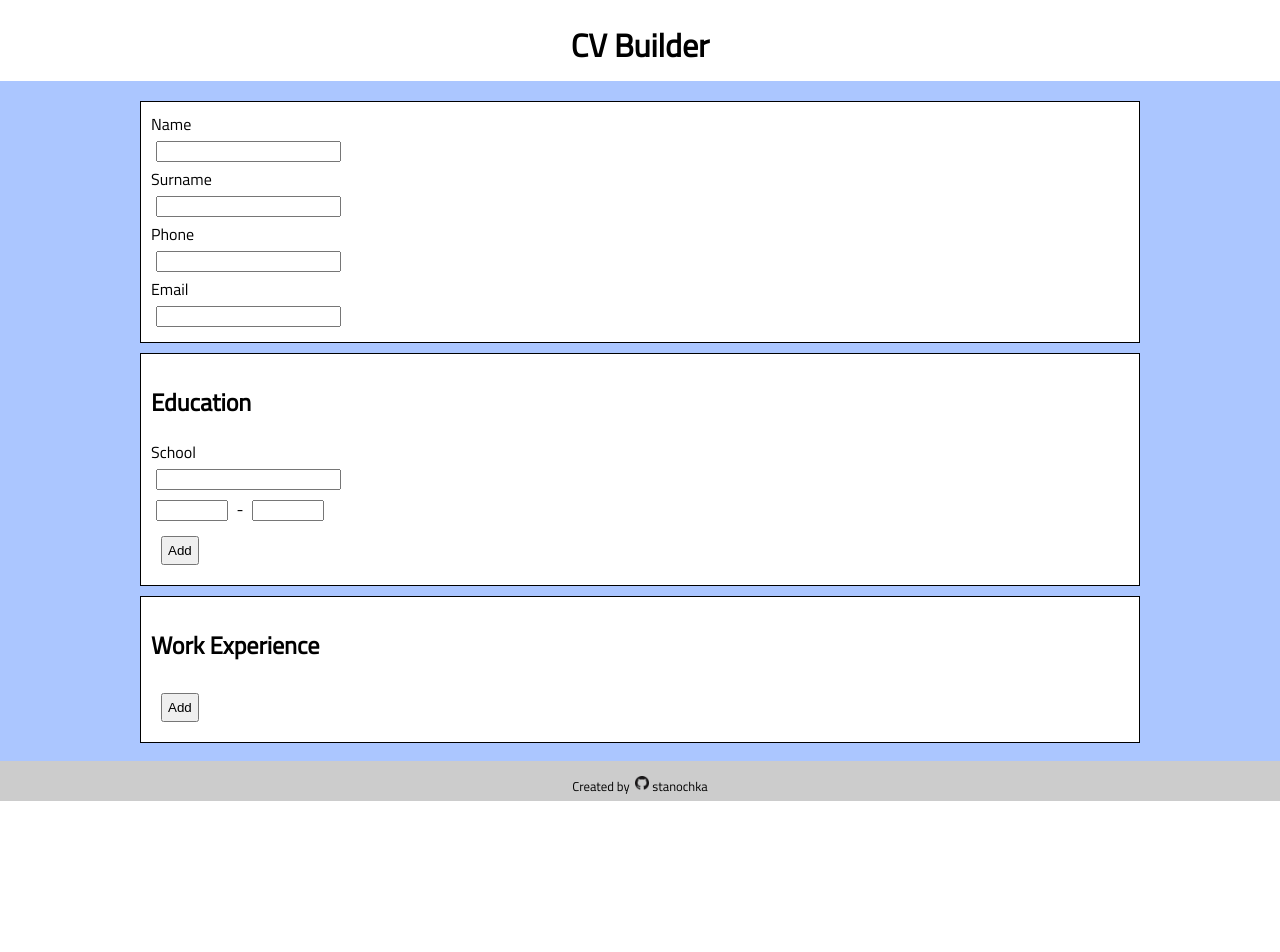
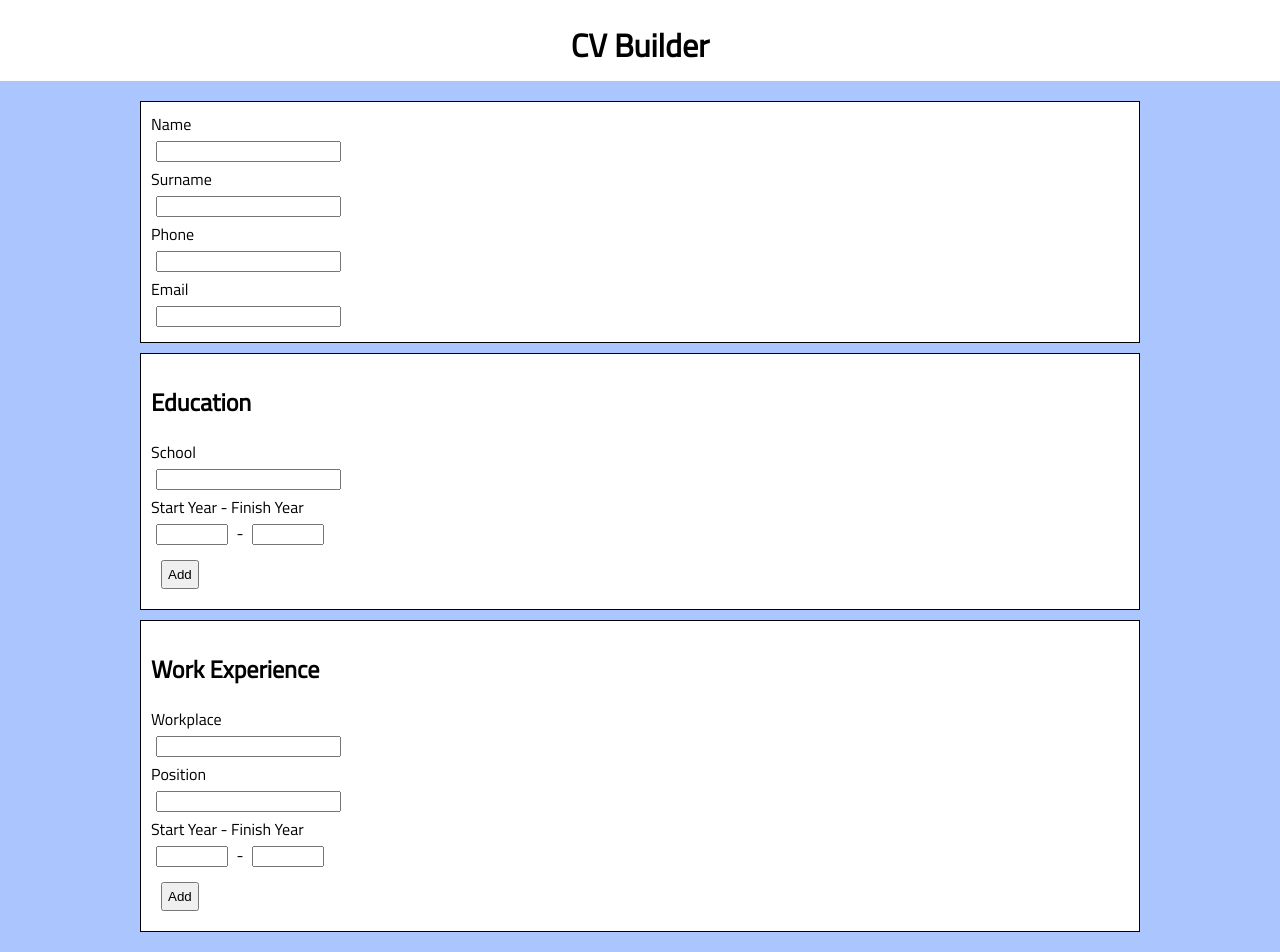
Before and after one commit to stanochka/cv-project, a React (Create React App) app: page / in a window 1280 px wide. Shown: the top 952 px of the page. Before the commit the page ends 801 px from the top, so only its background shows below. Built offline with nearby package versions, Linux system fonts and the light colour scheme.

Commit message:
Edit work

```diff
--- a/package.json
+++ b/package.json
@@ -9,6 +9,7 @@
     "react": "^17.0.2",
     "react-dom": "^17.0.2",
     "react-scripts": "4.0.3",
+    "uuid": "^8.3.2",
     "web-vitals": "^1.0.1"
   },
   "scripts": {
--- a/src/components/Education.js
+++ b/src/components/Education.js
@@ -1,9 +1,11 @@
 import React from 'react';
+import { v4 as uuidv4 } from 'uuid';
 
 class Education extends React.Component {
   constructor(props) {
     super(props);
     this.state = {  educations: [],
+                    id: '',
                     school: '',
                     startYear: '',
                     finishYear: '',
@@ -19,6 +21,7 @@ class Education extends React.Component {
   addEducation = (e) => {
     e.preventDefault();
     const newEd = {
+      id: uuidv4(),
       school: this.state.school,
       startYear: this.state.startYear,
       finishYear: this.state.finishYear,
@@ -42,6 +45,7 @@ class Education extends React.Component {
                     value={this.state.school}
                     onChange={this.handleChange}
                 ></input><br />
+                <label htmlFor='startYear'>Start Year</label> - <label htmlFor='finishYear'>Finish Year</label><br />
                 <input
                     name='startYear'
                     type='number'
@@ -70,8 +74,8 @@ function Overview(props) {
   const  { educations } = props;
   return (
     <ul>
-      {educations.map((education, i) => {
-        return (<li key={i}>
+      {educations.map(education => {
+        return (<li key={education.id}>
                   <p>{education.school} {education.startYear}-{education.finishYear}</p>
                 </li>
                 );
--- a/src/components/Work.js
+++ b/src/components/Work.js
@@ -1,17 +1,93 @@
 import React from 'react';
+import { v4 as uuidv4 } from 'uuid';
 
-function Work() {
+class Work extends React.Component {
 
-  function addWork() {
-    console.log('new work!');
-    return (<form>
-            </form>)
+  state = {
+    works: '',
+    id: '',
+    workplace: '',
+    position: '',
+    startYear: '',
+    finishYear: '',
   }
 
-  return (<div className='Work'>
-            <h2>Work Experience</h2>
-            <button id='newEducation' onClick={addWork}>Add</button>
-          </div>)
+  handleChange = (e) => {
+    this.setState({ [e.target.name]: e.target.value, });
+  }
+
+  addWork = (e) => {
+    e.preventDefault();
+    const newWork = {
+      id: uuidv4(),
+      workplace: this.state.workplace,
+      position: this.state.position,
+      startYear: this.state.startYear,
+      finishYear: this.state.finishYear,
+    };
+    this.setState({ works: [...this.state.works, newWork],
+                    workplace: '',
+                    position: '',
+                    startYear: '',
+                    finishYear: '',
+                  });
+  }
+  render() {
+    return (
+      <div className='Work'>
+        <h2>Work Experience</h2>
+        { this.state.works.length>0 && <Overview works={this.state.works} />}
+        <form id='WorkForm'>
+          <label htmlFor='workplace'>Workplace</label><br />
+          <input
+              name='workplace'
+              type='text'
+              value={this.state.workplace}
+              onChange={this.handleChange}
+          ></input><br />
+          <label htmlFor='position'>Position</label><br />
+          <input
+              name='position'
+              type='text'
+              value={this.state.position}
+              onChange={this.handleChange}
+          ></input><br />
+          <label htmlFor='startYear'>Start Year</label> - <label htmlFor='finishYear'>Finish Year</label><br />
+          <input
+              name='startYear'
+              type='number'
+              min='1900'
+              max='2021'
+              value={this.state.startYear}
+              onChange={this.handleChange}
+          ></input> - <input
+                          name='finishYear'
+                          type='number'
+                          min='1900'
+                          max='2021'
+                          value={this.state.finishYear}
+                          onChange={this.handleChange}
+                      ></input><br />
+
+          <button id='addWork' onClick={this.addWork}>Add</button>
+        </form>
+      </div>)
+    }
+}
+
+
+function Overview(props) {
+  const  { works } = props;
+  return (
+  <ul>
+  {works.map(work => {
+  return (<li key={work.id}>
+            <p>{work.workplace} {work.position} {work.startYear}-{work.finishYear}</p>
+          </li>
+          );
+  })}
+  </ul>
+  );
 }
 
 export default Work;
--- a/src/index.css
+++ b/src/index.css
@@ -38,7 +38,7 @@ footer span {
 }
 
 .Main {
-  height: calc(100vh - 120px);
+  height: auto;
   padding: 10px;
 }
 
```
Also changed, not shown: 1 other file (tests, documents, lock files or other folders).
